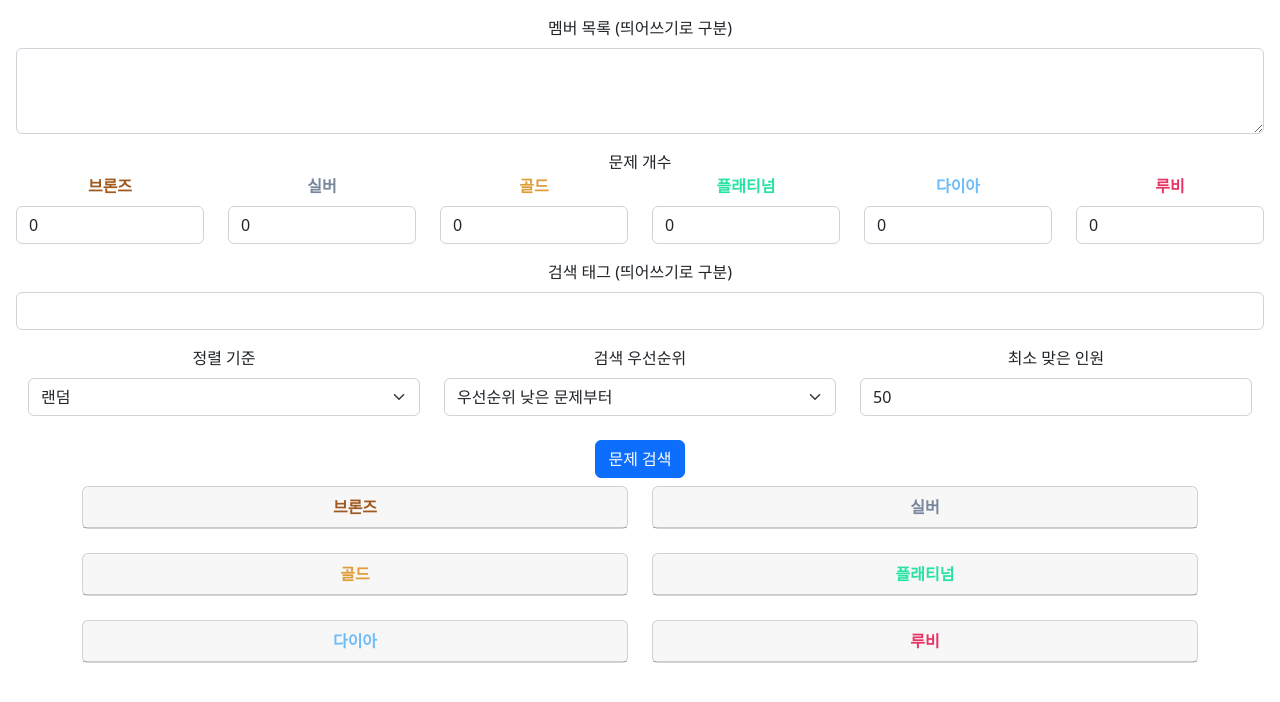
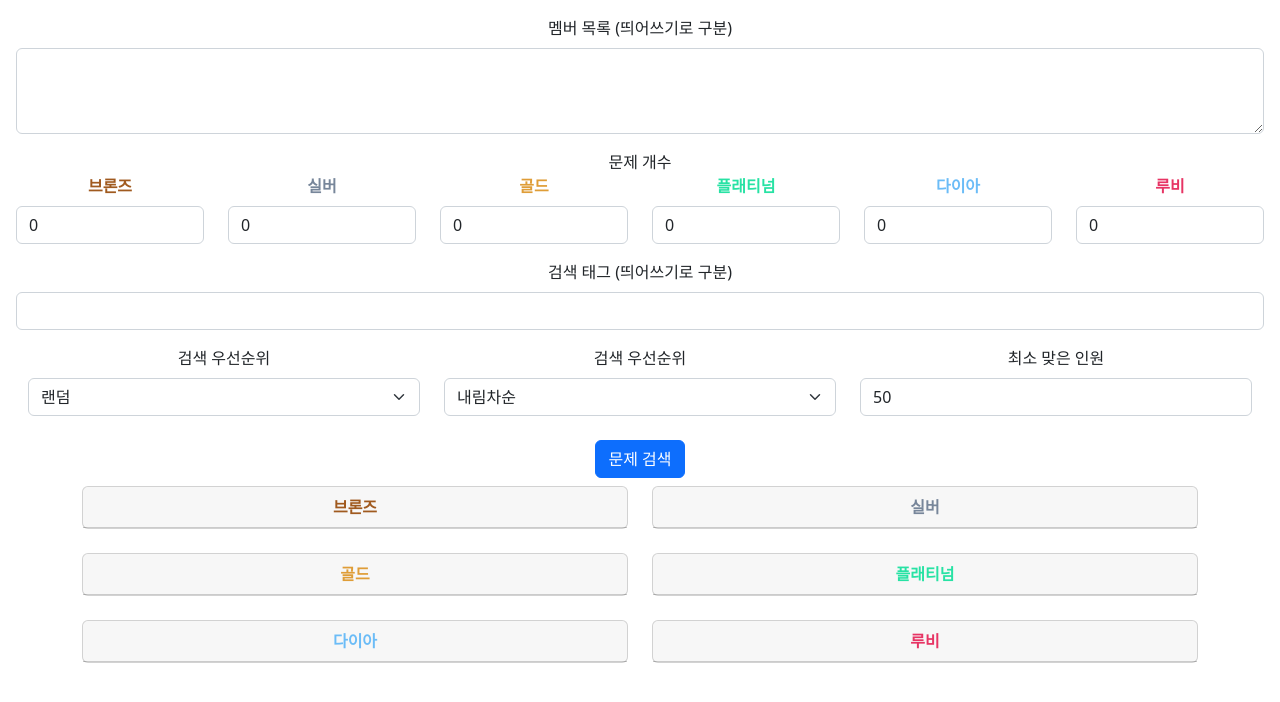
Before and after one commit to Bogyie/unsolved, a React (Create React App) app: page / in a window 1280 px wide. Shown: the top 702 px of the page. Built offline with nearby package versions, Linux system fonts and the light colour scheme.

Commit message:
impl suggestion api

```diff
--- a/package.json
+++ b/package.json
@@ -28,7 +28,7 @@
     "build": "react-scripts build",
     "test": "react-scripts test",
     "eject": "react-scripts eject",
-    "depoly": "gh-pages -d build"
+    "depoly": "yarn build && gh-pages -d build"
   },
   "eslintConfig": {
     "extends": [
--- a/src/components/searchoption.tsx
+++ b/src/components/searchoption.tsx
@@ -38,10 +38,10 @@ export function SearchOption() {
           </Row>
           <Row className='m-3' >
             <Col>
-              <Form.Label>{`정렬 기준`}</Form.Label>
+              <Form.Label>{`검색 우선순위`}</Form.Label>
               <Form.Select defaultValue={sortOption} onChange={onChangeSortOption}>
-                <option value={Sort.id}>문제 ID</option>
-                <option value={Sort.level}>문제 수준</option>
+                <option value={Sort.id}>문제 번호</option>
+                <option value={Sort.level}>난이도</option>
                 <option value={Sort.title}>문제 제목</option>
                 <option value={Sort.average_try}>평균 시도</option>
                 <option value={Sort.random}>랜덤</option>
@@ -50,8 +50,8 @@ export function SearchOption() {
             <Col>
               <Form.Label>{`검색 우선순위`}</Form.Label>
               <Form.Select defaultValue={directionOption} onChange={onChangeDirectionOption}>
-                <option value={Direction.asc}>우선순위 높은 문제부터</option>
-                <option value={Direction.desc}>우선순위 낮은 문제부터</option>
+                <option value={Direction.asc}>오름차순</option>
+                <option value={Direction.desc}>내림차순</option>
               </Form.Select>
             </Col>
             <Col>
--- a/src/components/solvedac.ts
+++ b/src/components/solvedac.ts
@@ -152,12 +152,84 @@ export interface SearchQueryDto {
     sort: SortType;
 }
 
+export interface Organization {
+    organizationId: number;
+    name: string;
+    type: string;
+    rating: number;
+    userCount: number;
+    voteCount: number;
+    solvedCount: number;
+    color: string;
+}
+
+export interface Badge {
+    badgeId: string;
+    badgeImageUrl: string;
+    displayName: string;
+    displayDescription: string;
+}
+
+export interface Background {
+    backgroundId: string;
+    backgroundImageUrl: string;
+    author: string;
+    authorUrl: string;
+    displayName: string;
+    displayDescription: string;
+}
+
+export interface User {
+    handle: string;
+    bio: string;
+    organizations: Organization[];
+    badge: Badge;
+    background: Background;
+    profileImageUrl: string;
+    solvedCount: number;
+    voteCount: number;
+    exp: number;
+    tier: number;
+    rating: number;
+    ratingByProblemsSum: number;
+    ratingByClass: number;
+    ratingBySolvedCount: number;
+    ratingByVoteCount: number;
+    class: number;
+    classDecoration: string;
+    rivalCount: number;
+    reverseRivalCount: number;
+    maxStreak: number;
+}
+
+export interface Tag {
+    key: string;
+    isMeta: boolean;
+    bojTagId: number;
+    problemCount: number;
+    aliases: { alias: string }[];
+}
+
+export interface SuggestionResult {
+    problems: ProblemDto[];
+    problemCount: number;
+    users: User[];
+    userCount: number;
+    tags: Tag[];
+    tagCount: number;
+}
+
 
 // Class & Function
 
 export class SolvedacApi {
     static itemsInPage = 100;
     static baseUrl = 'https://solved.ac/api/v3';
+
+    public suggestion(text: string): Promise<AxiosResponse<SuggestionResult>> {
+        const uri = SolvedacApi.baseUrl + '/suggestion'
+        return axios.get(uri, { params: { query: text } });
+    }
 
     private search(
         query: string,
```
